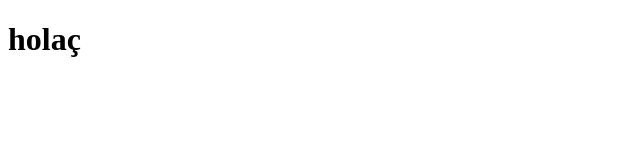
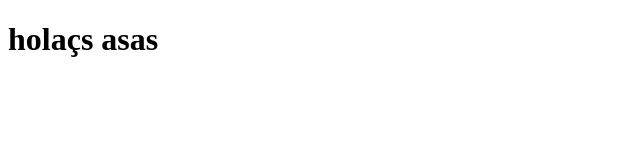
Before and after one commit to michelxd1569/prueba, a plain HTML site: page index.html in a window 1280 px wide. Shown: the whole page, without its empty margins (0-640 px from the left). Drawn offline with Linux system fonts and the light colour scheme.

Commit message:
hola mundo

```diff
--- a/index.html
+++ b/index.html
@@ -7,8 +7,8 @@
     <title>Document</title>
 </head>
 <body>
-    <h1>holaç
-
+    <h1>holaçs
+        asas
     </h1>
 </body>
 </html>
```
